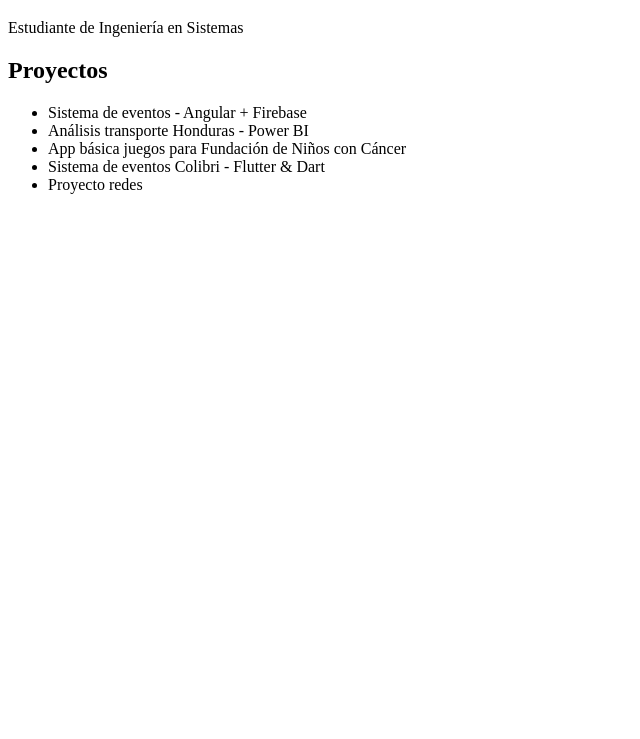
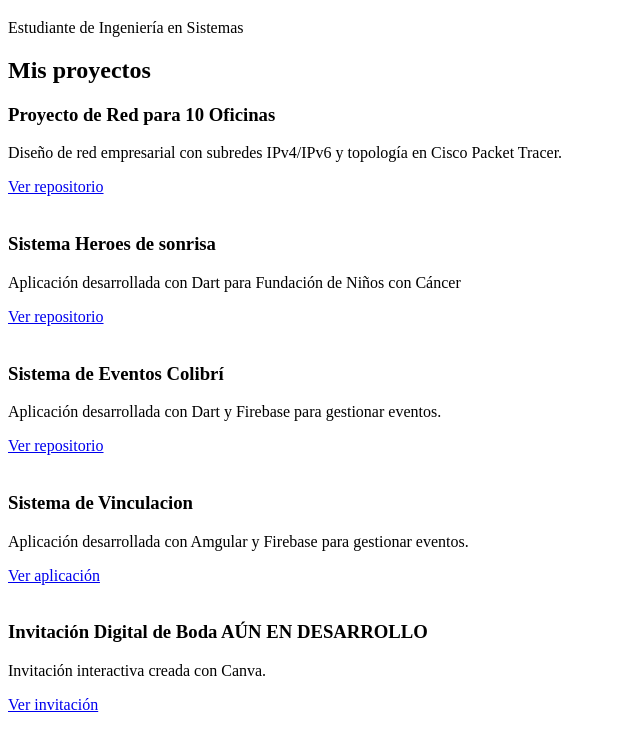
Before and after one commit to JulsRods/julietterodas.github.io, a plain HTML site: page index.html in a window 1280 px wide. Shown: the part 61-800 px from the top of the page, without its empty margins (0-640 px from the left). Drawn offline with Linux system fonts and the light colour scheme.

Commit message:
Add files via upload

```diff
--- a/index.html
+++ b/index.html
@@ -9,15 +9,44 @@
 <h1>Juliette Rodas</h1>
 <p>Estudiante de Ingeniería en Sistemas</p>
 
-<h2>Proyectos</h2>
+<h2>Mis proyectos</h2>
 
-<ul>
-<li>Sistema de eventos - Angular + Firebase</li>
-<li>Análisis transporte Honduras - Power BI</li>
-<li>App básica juegos para Fundación de Niños con Cáncer</li>
-<li>Sistema de eventos Colibri - Flutter & Dart</li>
-<li>Proyecto redes</li>
-</ul>
+<h3>Proyecto de Red para 10 Oficinas</h3>
+<p>Diseño de red empresarial con subredes IPv4/IPv6 y topología en Cisco Packet Tracer.</p>
+<a href="https://github.com/JulsRods/Proyecto-de-una-red-para-10-oficinas-interconectadas-Topologia-en-Packet-Tracer">
+Ver repositorio
+</a>
 
+<br><br>
+
+<h3>Sistema Heroes de sonrisa</h3>
+<p>Aplicación desarrollada con Dart para Fundación de Niños con Cáncer</p>
+<a href="https://github.com/JulsRods/heroes_de_sonrisa">
+Ver repositorio
+</a>
+
+<br><br>
+
+<h3>Sistema de Eventos Colibrí</h3>
+<p>Aplicación desarrollada con Dart y Firebase para gestionar eventos.</p>
+<a href="https://github.com/JulsRods/eventoscolibri">
+Ver repositorio
+</a>
+
+<br><br>
+
+<h3>Sistema de Vinculacion</h3>
+<p>Aplicación desarrollada con Amgular y Firebase para gestionar eventos.</p>
+<a href="https://gestion-horas-de-vinculacion.web.app/inicio-sesion">
+Ver aplicación
+</a>
+
+<br><br>
+
+<h3>Invitación Digital de Boda AÚN EN DESARROLLO</h3>
+<p>Invitación interactiva creada con Canva.</p>
+<a href="https://matamorosrenderos.my.canva.site/jorgeyvanessa">
+Ver invitación
+</a>
 </body>
 </html>
```
